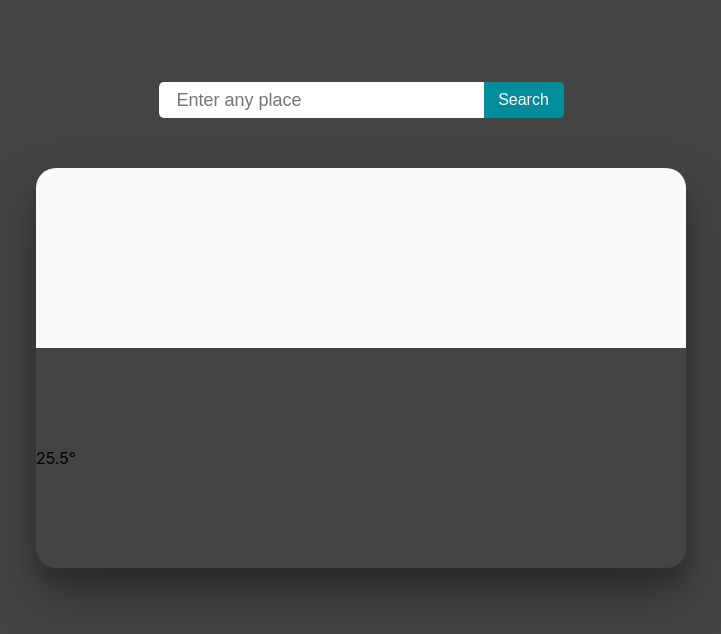
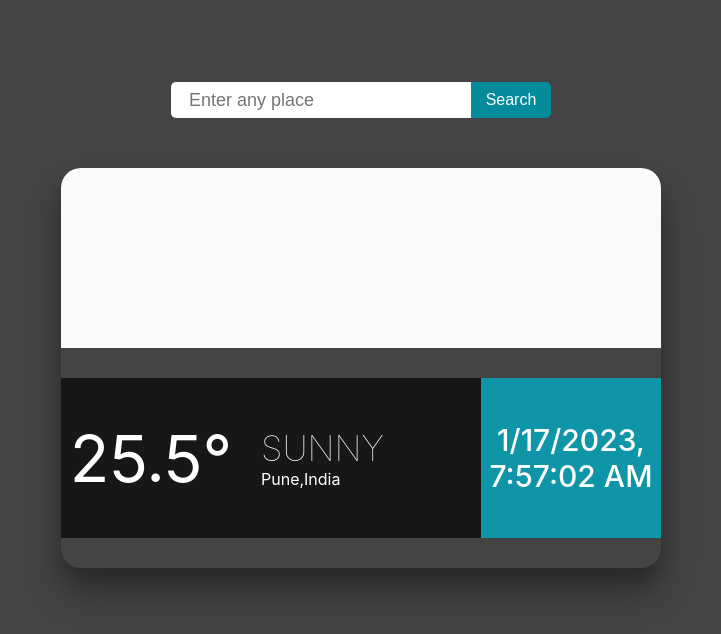
Before and after one commit to devakashpandey/Weather-App, a React (Create React App) app: page / in a window 1280 px wide. Shown: the top 634 px of the page, without its empty margins (279-1000 px from the left). Built offline with nearby package versions, Linux system fonts and the light colour scheme; some icons are missing.

Commit message:
weather box ready

```diff
--- a/src/Weather/Temp.css
+++ b/src/Weather/Temp.css
@@ -76,15 +76,15 @@ place-items: center;
 .weather-box {
 display: flex;
 height: 400px;
-width: 650px;
+width: 600px;
 flex-wrap: wrap;
 cursor: pointer;
 border-radius: 20px;
-box-shadow: 0 27px 55px 0 rgba(0, 0, 0, 0.3),
-            0 17px 17px 0 rgba(0, 0, 0, 0.15);
+box-shadow: 0 25px 40px 0 rgba(0, 0, 0, 0.3),
+            0 15px 15px 0 rgba(0, 0, 0, 0.15);
  }
 
- .weather-box .weather-icon {
+.weather-box .weather-icon {
 width: 100%;
 height: 45%;
 font-size: 95px;
@@ -97,6 +97,54 @@ align-items: center;
 justify-content: space-around;
 }
 
+.weather-box .weather-info {
+width:70%;
+height: 40%;
+background: #171717;
+display: flex;
+align-items: center;
+color: white;
+}
+
+.weather-box .weather-info .temp {
+width: 100%;
+margin-left: -20px;
+font-size: 65px;
+display: flex;
+justify-content: space-around;
+}
+
+.weather-box .weather-info .description {
+/* flex: 0 60%; */
+display: flex;
+flex-direction: column;
+width: 100%;
+height: 100%;
+justify-content: center;
+}
+
+.weather-box .weather-info .weather-cond {
+text-transform: uppercase;
+font-size: 35px;
+font-weight: 100;
+}
+
+.weather-box .weather-info .description {
+ font-size: 16px;
+}
+
+.weather-box .date {
+width:30%;
+height: 40%;
+background: #0e96a8;
+display: flex;
+justify-content: space-around;
+align-items: center;
+color: white;
+font-size: 30px;
+font-weight: 500;
+text-align: center;
+}
 
 
 /* :root {
@@ -115,51 +163,7 @@ justify-content: space-around;
 /*
 
 
-.widget .weatherIcon {
-  flex: 1 100%;
-  height: 50%;
-  border-top-left-radius: 20px;
-  border-top-right-radius: 20px;
-  background: #fafafa;
-  font-family: weathericons;
-  display: flex;
-  align-items: center;
-  justify-content: space-around;
-  font-size: 100px;
-}
 
-.widget .weatherInfo {
-  flex: 0 0 70%;
-  height: 40%;
-  background: #080705;
-  display: flex;
-  align-items: center;
-  color: white;
-}
-.widget .weatherInfo .temperature {
-  flex: 0 0 40%;
-  width: 100%;
-  font-size: 65px;
-  display: flex;
-  justify-content: space-around;
-  margin-right: 20px;
-}
-.widget .weatherInfo .description {
-  flex: 0 60%;
-  display: flex;
-  flex-direction: column;
-  width: 100%;
-  height: 100%;
-  justify-content: center;
-}
-.widget .weatherInfo .description .weatherCondition {
-  text-transform: uppercase;
-  font-size: 35px;
-  font-weight: 100;
-}
-.widget .weatherInfo .description .place {
-  font-size: 15px;
-}
 .widget .date {
   flex: 0 0 30%;
   height: 40%;
--- a/src/Weather/Temp.js
+++ b/src/Weather/Temp.js
@@ -22,14 +22,22 @@ function Temp() {
           <i className={"wi wi-day-sunny"}></i>
           </div>
 
-          <div className='weatherInfo'>
-            <div className='tempreture'>
+          <div className='weather-info'>
+            <div className='temp'>
               <span>25.5&deg;</span>
             </div>
+
+          <div className='description'>
+             <div className='weather-cond'>Sunny</div>
+             <div className='place'> Pune,India </div>
           </div>
 
+        </div>
+
+      <div className='date'>{new Date().toLocaleString()}</div>
 
     </div>
+
 
 
      </>
```
